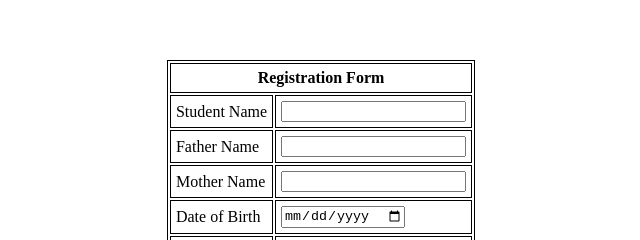
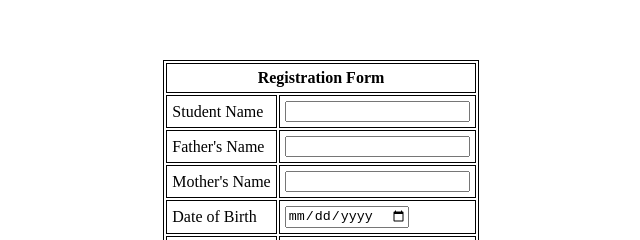
Before and after one commit to itsmezainul/Registration-Form, a plain HTML site: page index.html in a window 1280 px wide. Shown: the part 105-345 px from the top of the page, 319-959 px from the left. Drawn offline with Linux system fonts and the light colour scheme.

Commit message:
final vertion

```diff
--- a/index.html
+++ b/index.html
@@ -43,13 +43,13 @@
             </td>
           </tr>
           <tr>
-            <td><label for="fatherName">Father Name</label></td>
+            <td><label for="fatherName">Father's Name</label></td>
             <td>
               <input type="text" name="fatherName" id="fatherName" required />
             </td>
           </tr>
           <tr>
-            <td><label for="motherName">Mother Name</label></td>
+            <td><label for="motherName">Mother's Name</label></td>
             <td>
               <input type="text" name="motherName" id="motherName" required />
             </td>
```
